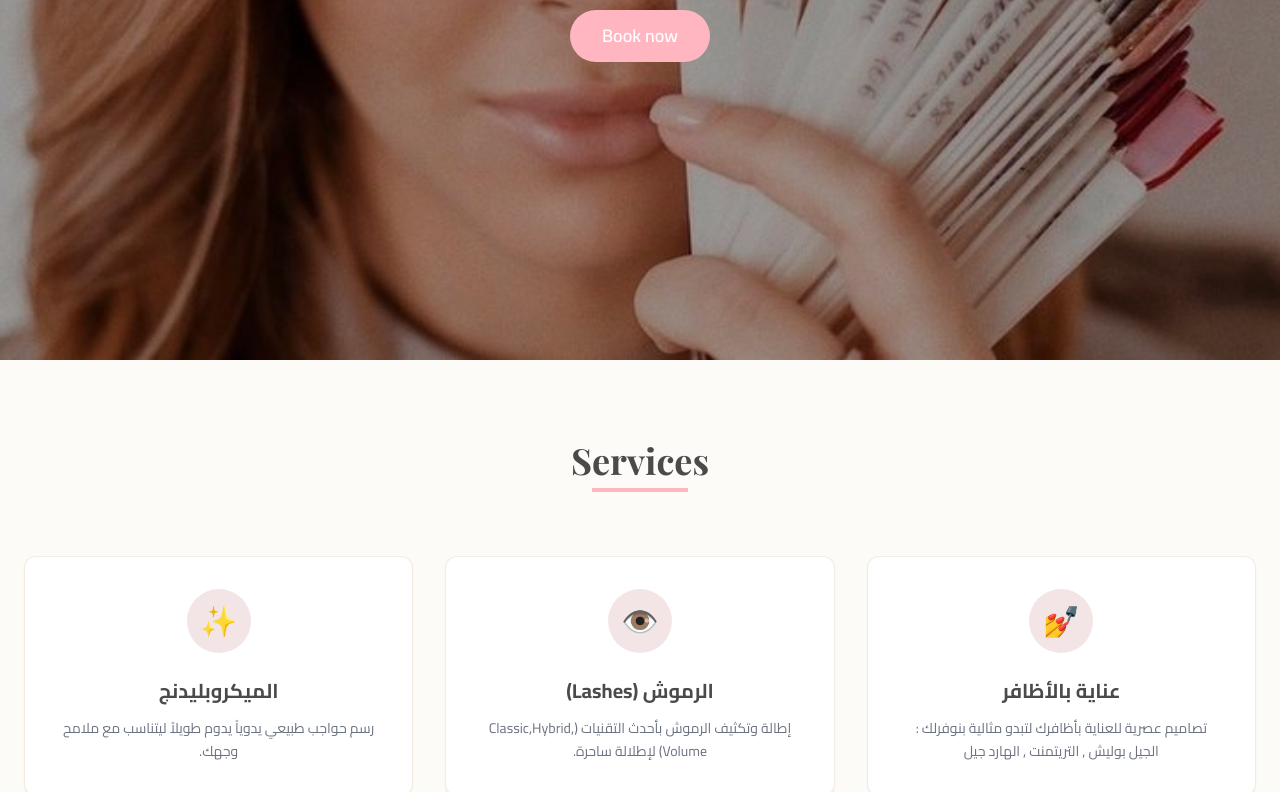
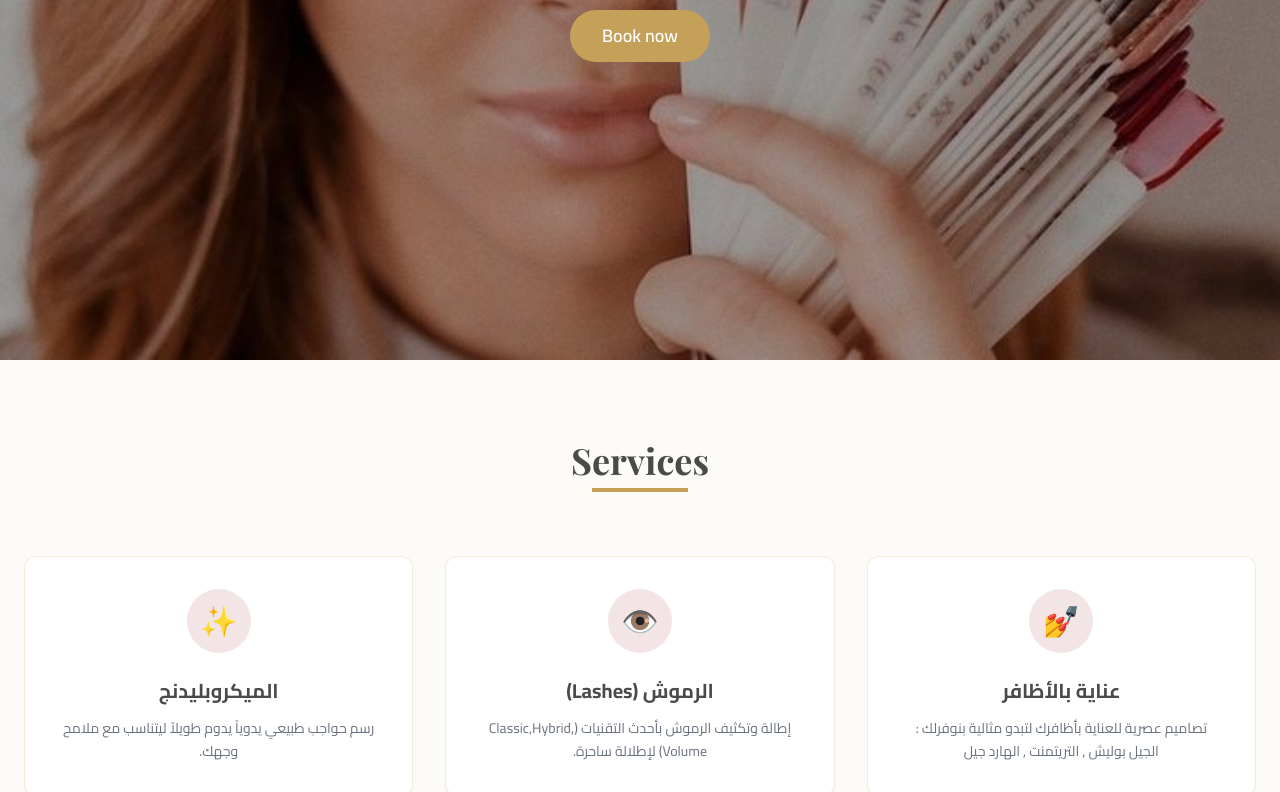
Before and after one commit to JuliaGeorge209/sarahatef, a plain HTML site: page index.html in a window 1280 px wide. Shown: the part 440-1232 px from the top of the page. Drawn offline with nearby package versions, Linux system fonts and the light colour scheme.

Commit message:
Update index.html

```diff
--- a/index.html
+++ b/index.html
@@ -22,7 +22,7 @@
                     colors: {
                         'salon-nude': '#FDFBF7',      /* خلفية نود فاتحة */
                         'salon-pink': '#F3E5E5',      /* وردي هادئ جداً */
-                        'salon-gold': '#FFB6C1',      /* ذهبي أنيق */
+                        'salon-gold': '#C5A059',      /* ذهبي أنيق */
                         'salon-dark': '#4A4A4A',      /* رمادي غامق للنصوص */
                     },
                     fontFamily: {
@@ -63,7 +63,7 @@
 
         /* تنسيق خاص لزر الحجز */
         .btn-gold {
-            background-color: #FFB6C1;
+            background-color: #C5A059;
             color: white;
             transition: all 0.3s ease;
         }
```
